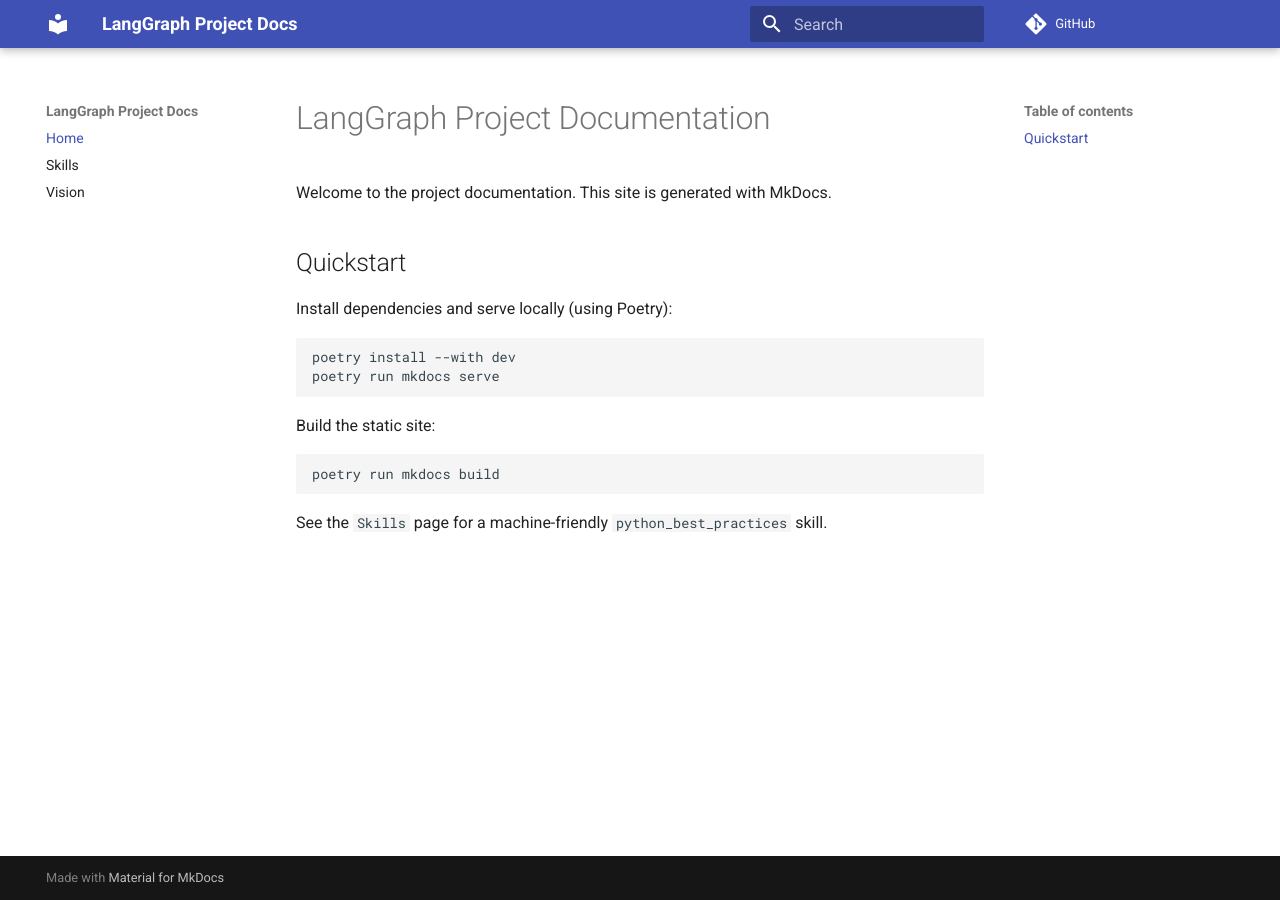
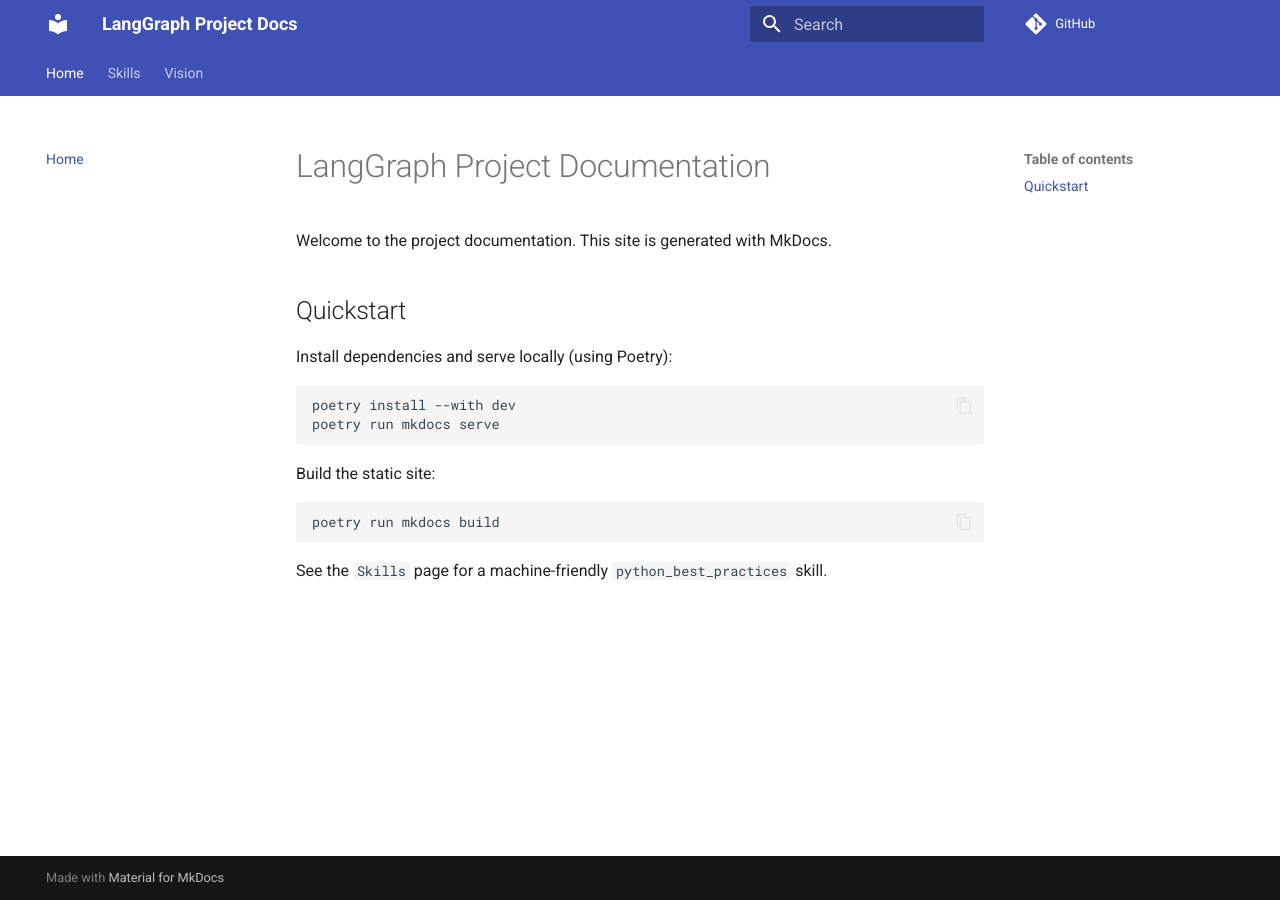
Before and after one commit to dineshpabbi10/research_agent, an MkDocs documentation site: the page built from docs/index.md, in a window 1280 px wide. Built offline with MkDocs 1.6.1 and Material for MkDocs 9.7.7, drawn with Linux system fonts in a browser that asks for light colours; comment, search, counter and statistics services are not loaded.

Commit message:
Add mkdocs support

```diff
--- a/mkdocs.yml
+++ b/mkdocs.yml
@@ -1,13 +1,37 @@
 site_name: LangGraph Project Docs
 site_description: Documentation for the LangGraph repository
 repo_url: https://github.com/dineshpabbi10/research_agent
+
 nav:
   - Home: index.md
   - Skills: skills.md
   - Vision: long_term_vision.md
+
 theme:
   name: material
   features:
-    - diagrams
+    - navigation.tabs
+    - navigation.sections
+    - content.code.copy
+    - content.code.annotate
+
 plugins:
   - search
+
+markdown_extensions:
+  - admonition
+  - toc:
+      permalink: true
+  - pymdownx.details
+  - pymdownx.superfences:
+      custom_fences:
+        - name: mermaid
+          class: mermaid
+          format: !!python/name:pymdownx.superfences.fence_code_format
+  - pymdownx.highlight
+  - pymdownx.inlinehilite
+  - pymdownx.tabbed
+
+extra_javascript:
+  - https://unpkg.com/mermaid@10/dist/mermaid.min.js
+  - js/mermaid-init.js
--- a/pyproject.toml
+++ b/pyproject.toml
@@ -17,6 +17,7 @@
 [tool.poetry.group.dev.dependencies]
 mkdocs = "^1.6.1"
 mkdocs-material = "^9.7.1"
+pymdown-extensions = "^10.21"
 
 [build-system]
 requires = ["poetry-core"]
```
Also changed, not shown: 1 other file.
